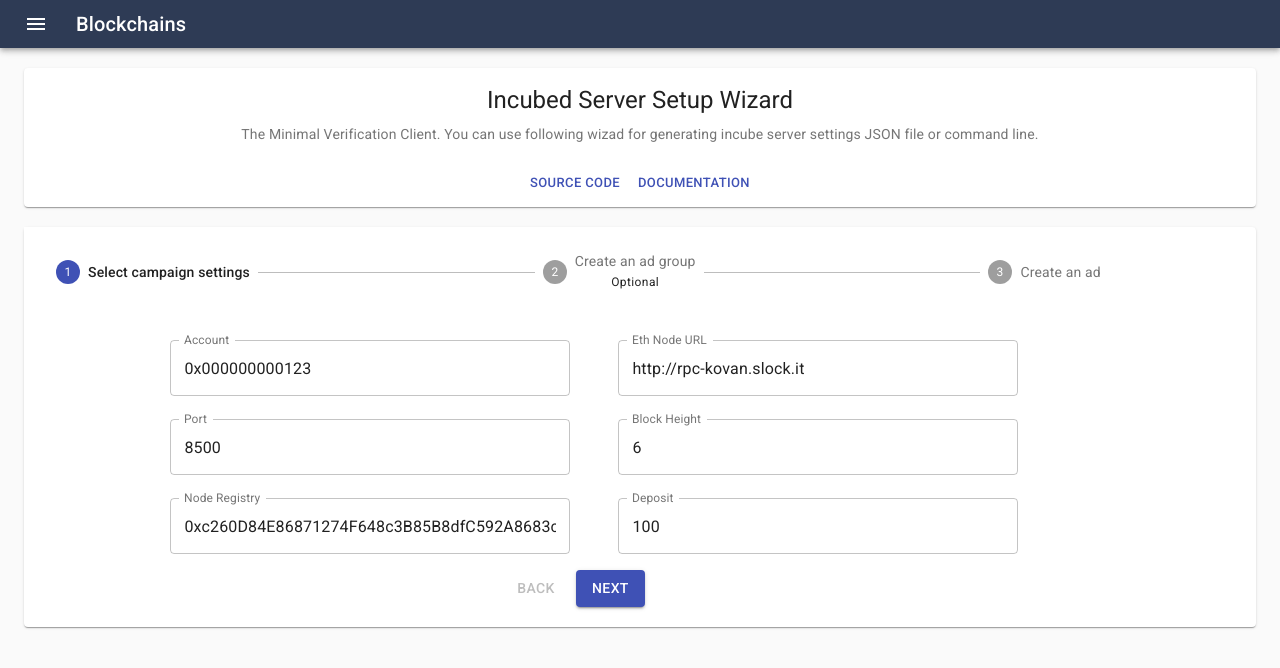
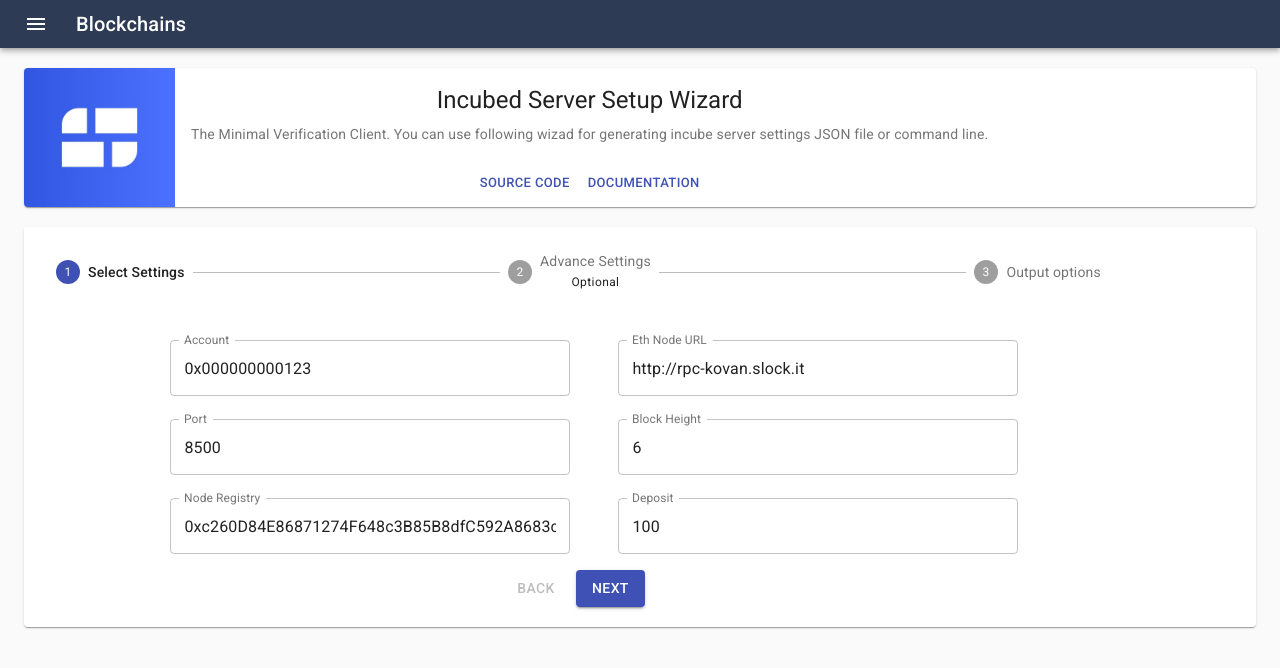
Before and after one commit to blockchainsllc/in3-server-setup-tool, a React (Create React App) app: page / in a window 1280 px wide. Shown: the top 668 px of the page. Built offline with nearby package versions, Linux system fonts and the light colour scheme.

Commit message:
Fancy Card

```diff
--- a/src/App.js
+++ b/src/App.js
@@ -6,7 +6,7 @@
 import CssBaseline from '@material-ui/core/CssBaseline';
 import Container from '@material-ui/core/Container';
 import Wizard from './Components/Wizard'
-import InfoCard from './Components/InfoCard'
+import InfoFancyCard from './Components/InfoFancyCard'
 
 function App() {
   return (
@@ -17,7 +17,7 @@
         <CssBaseline />
         <Container maxWidth="lg">
           <br />
-          <InfoCard></InfoCard>
+          <InfoFancyCard></InfoFancyCard>
           <br />
           <PaperComp>
             <Wizard></Wizard>
--- /dev/null
+++ b/src/Components/InfoFancyCard.js
@@ -0,0 +1,77 @@
+import React from "react";
+import { makeStyles, useTheme } from "@material-ui/core/styles";
+import Card from "@material-ui/core/Card";
+import CardContent from "@material-ui/core/CardContent";
+import CardMedia from "@material-ui/core/CardMedia";
+import IconButton from "@material-ui/core/IconButton";
+import Typography from "@material-ui/core/Typography";
+import SkipPreviousIcon from "@material-ui/icons/SkipPrevious";
+import PlayArrowIcon from "@material-ui/icons/PlayArrow";
+import SkipNextIcon from "@material-ui/icons/SkipNext";
+import CardActions from '@material-ui/core/CardActions';
+import Button from '@material-ui/core/Button';
+
+const useStyles = makeStyles(theme => ({
+  card: {
+    display: "flex"
+  },
+  details: {
+    display: "flex",
+    flexDirection: "column"
+  },
+  content: {
+    flex: "1 0 auto"
+  },
+  cover: {
+    width: 151
+  },
+  controls: {
+    display: "flex",
+    alignItems: "center",
+    paddingLeft: theme.spacing(1),
+    paddingBottom: theme.spacing(1)
+  },
+  playIcon: {
+    height: 38,
+    width: 38
+  }
+}));
+
+export default function InfoFancyCard() {
+  const classes = useStyles();
+  const theme = useTheme();
+
+  const handlePageChange = (location) => {
+    window.location.href = location;
+  }
+
+  return (
+    <Card className={classes.card}>
+
+      <CardMedia
+        className={classes.cover}
+        image="/static/images/img.jpg"
+        title="Live from space album cover"
+      />
+
+      <div className={classes.details}>
+        <CardContent className={classes.content}>
+        <Typography gutterBottom variant="h5" component="h2">
+                            Incubed Server Setup Wizard
+          </Typography>
+                        <Typography variant="body2" color="textSecondary" component="p">
+                        The Minimal Verification Client. You can use following wizad for generating incube server settings JSON file or command line.
+          </Typography>
+        </CardContent>
+                <CardActions style={{justifyContent: 'center'}}>
+                    <Button size="small" color="primary" onClick={ () => handlePageChange('https://github.com/slockit/in3')}>
+                        Source Code
+        </Button>
+                    <Button size="small" color="primary" onClick={ () => handlePageChange('https://in3.readthedocs.io/en/latest/')}>
+                        Documentation
+        </Button>
+                </CardActions>
+      </div>
+    </Card>
+  );
+}
--- a/src/Components/Wizard.js
+++ b/src/Components/Wizard.js
@@ -21,7 +21,7 @@
 }));
 
 function getSteps() {
-  return ['Select campaign settings', 'Create an ad group', 'Create an ad'];
+  return ['Select Settings', 'Advance Settings', 'Output options'];
 }
 
 function getStepContent(step) {
@@ -29,9 +29,9 @@
     case 0:
       return (<Settings></Settings>);
     case 1:
-      return 'What is an ad group anyways?';
+      return 'Advance Settings';
     case 2:
-      return 'This is the bit I really care about!';
+      return 'Output options';
     default:
       return 'Unknown step';
   }
@@ -108,7 +108,10 @@
         {activeStep === steps.length ? (
           <div>
             <Typography className={classes.instructions}>
-              All steps completed - you&apos;re finished
+
+  "privateKey": "0xc858a0f49ce12df65031ba0eb0b353abc74f93f8ccd43df9682fd2e2293a4db3",
+  "rpcUrl": "http://rpc-kovan.slock.it"
+
             </Typography>
             <Button onClick={handleReset} className={classes.button}>
               Reset
```
Also changed, not shown: public/static/images/img.jpg (added), public/static/images/logo.png (added).
